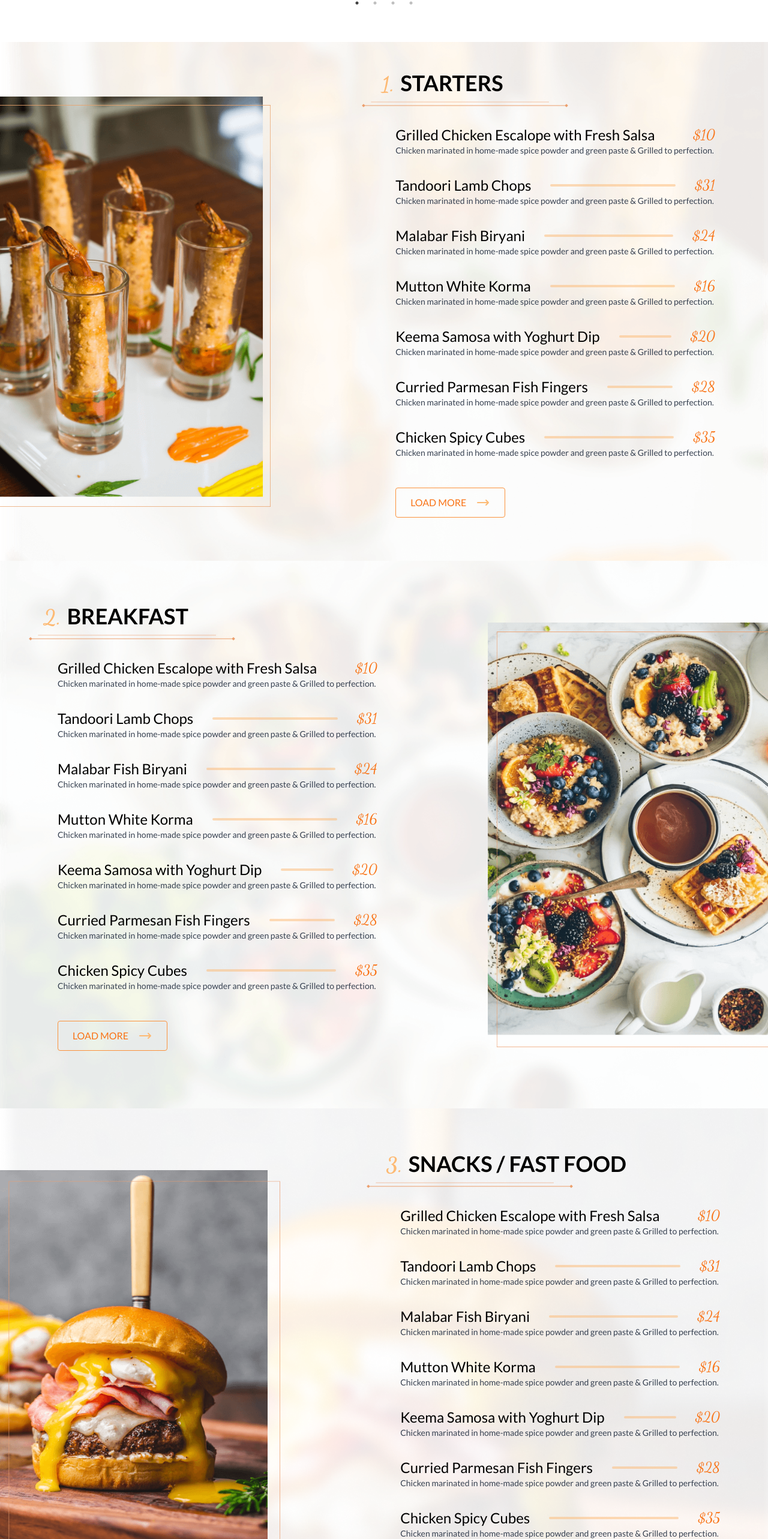
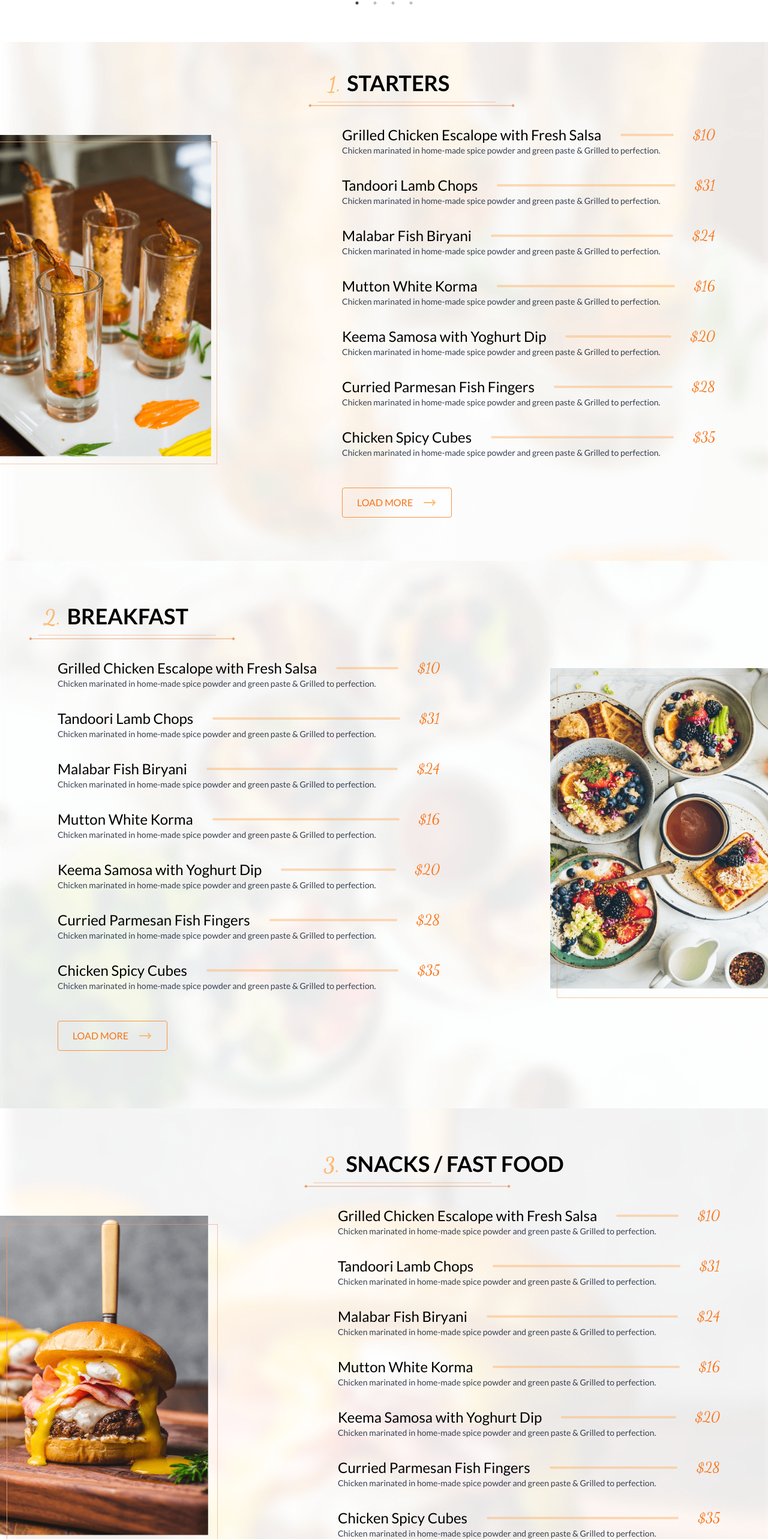
Before and after one commit to solaiman5683/good-vibes, a Next.js app: page / in a window 1280 px wide. Shown: the part 2789-5355 px from the top of the page at 60% size. Built offline with nearby package versions, Linux system fonts and the light colour scheme.

Commit message:
Book a table section responsive issue fixed

```diff
--- a/components/HomePage/BookTable.jsx
+++ b/components/HomePage/BookTable.jsx
@@ -57,7 +57,7 @@ const BookTable = () => {
 				<BookCount text='Dishes on Menu' number={50} />
 				<BookCount text='Bookings a Day' number={110} />
 			</div>
-			<div className='bg-[url("/images/book-table-form.png")] dark:bg-[url("/images/book-table-form-dark.png")] bg-no-repeat bg-cover bg-center lg:p-20'>
+			<div className='bg-[url("/images/book-table-form.png")] dark:bg-[url("/images/book-table-form-dark.png")] bg-no-repeat bg-cover bg-center lg:p-20 p-8'>
 				<div className='container flex flex-col lg:flex-row items-center justify-center gap-8'>
 					<div className='w-full lg:w-1/2 flex flex-col justify-center items-center gap-12 '>
 						<Image
@@ -74,7 +74,7 @@ const BookTable = () => {
 				</div>
 			</div>
 
-			<div className='grid grid-cols-3 font-dancing'>
+			<div className='grid grid-cols-1 md:grid-cols-3 font-dancing'>
 				<div className='bg-[url("/images/romantic-dinner.png")] dark:bg-[url("/images/romantic-dinner-dark.png")] bg-no-repeat bg-cover bg-center flex justify-center items-center flex-col p-12'>
 					<div className='text-center'>
 						<h3 className='text-4xl mb-8'>Have a Romantic Dinner?</h3>
--- a/components/Menues/Breakfast.jsx
+++ b/components/Menues/Breakfast.jsx
@@ -5,7 +5,7 @@ import MenuItem from './MenuItem';
 
 const Breakfast = () => {
 	return (
-		<div className='bg-[url("/images/breakfast-bg.png")] dark:bg-[url("/images/breakfast-bg-dark.png")] bg-no-repeat bg-cover bg-center py-12'>
+		<div className='bg-[url("/images/breakfast-bg.png")] dark:bg-[url("/images/breakfast-bg-dark.png")] bg-no-repeat bg-cover bg-center py-12 overflow-hidden'>
 			<div className='flex items-center flex-col xl:flex-row flex-col-reverse flex-wrap xl:flex-nowrap gap-6'>
 				<div className='xl:mr-28 xl:ml-12 w-full xl:w-4/6 p-6'>
 					<h2 className='font-bold text-2xl md:text-4xl uppercase'>
@@ -38,7 +38,7 @@ const Breakfast = () => {
 						</div>
 					</div>
 				</div>
-
+				<div className='w-full xl:w-2/6'>
 					<Image
 						src='/images/breakfast.png'
 						alt='Starters'
@@ -47,6 +47,7 @@ const Breakfast = () => {
 					/>
 				</div>
 			</div>
+		</div>
 	);
 };
 
--- a/components/Menues/Drinks.jsx
+++ b/components/Menues/Drinks.jsx
@@ -5,7 +5,7 @@ import MenuItem from './MenuItem';
 
 const Drinks = () => {
 	return (
-		<div className='bg-[url("/images/drinks-bg.png")] dark:bg-[url("/images/drinks-bg-dark.png")] bg-no-repeat bg-cover bg-center py-12'>
+		<div className='bg-[url("/images/drinks-bg.png")] dark:bg-[url("/images/drinks-bg-dark.png")] bg-no-repeat bg-cover bg-center py-12 overflow-hidden'>
 			<div className='flex items-center flex-col flex-col-reverse xl:flex-row gap-6'>
 				<div className='xl:mr-28 xl:ml-12 w-full xl:w-4/6 p-6'>
 					<h2 className='font-bold text-4xl uppercase'>
@@ -38,7 +38,7 @@ const Drinks = () => {
 						</div>
 					</div>
 				</div>
-
+				<div className='w-full xl:w-2/6'>
 					<Image
 						src='/images/drinks.png'
 						alt='Starters'
@@ -47,6 +47,7 @@ const Drinks = () => {
 					/>
 				</div>
 			</div>
+		</div>
 	);
 };
 
--- a/components/Menues/Snacks.jsx
+++ b/components/Menues/Snacks.jsx
@@ -5,14 +5,16 @@ import MenuItem from './MenuItem';
 
 const Snacks = () => {
 	return (
-		<div className='bg-[url("/images/snacks-bg.png")] dark:bg-[url("/images/snacks-bg-dark.png")] bg-no-repeat bg-cover bg-center py-12'>
+		<div className='bg-[url("/images/snacks-bg.png")] dark:bg-[url("/images/snacks-bg-dark.png")] bg-no-repeat bg-cover bg-center py-12 overflow-hidden'>
 			<div className='flex items-center flex-col xl:flex-row gap-6'>
+				<div className='w-full xl:w-2/6 '>
 					<Image
 						src='/images/snacks.png'
 						alt='Starters'
 						width={675}
 						height={1023}
 					/>
+				</div>
 				<div className='xl:ml-32 xl:mr-8 w-full xl:w-4/6 p-6'>
 					<h2 className='font-bold text-2xl md:text-4xl uppercase'>
 						<span className='font-dancing text-orange-300'>3. </span>
--- a/components/Menues/Starters.jsx
+++ b/components/Menues/Starters.jsx
@@ -5,14 +5,16 @@ import MenuItem from './MenuItem';
 
 const Starters = () => {
 	return (
-		<div className='bg-[url("/images/starters-bg.png")] dark:bg-[url("/images/starters-bg-dark.png")] bg-no-repeat bg-cover bg-center py-12'>
+		<div className='bg-[url("/images/starters-bg.png")] dark:bg-[url("/images/starters-bg-dark.png")] bg-no-repeat bg-cover bg-center py-12 overflow-hidden'>
 			<div className='flex items-center flex-col flex-wrap xl:flex-row xl:flex-nowrap gap-6'>
+				<div className='w-full xl:w-2/6'>
 					<Image
 						src='/images/starters.png'
 						alt='Starters'
 						width={675}
 						height={1023}
 					/>
+				</div>
 				<div className='xl:ml-32 mr-8 w-full xl:w-4/6 px-8'>
 					<h2 className='font-bold text-2xl lg:text-4xl uppercase'>
 						<span className='font-dancing text-orange-300'>1. </span>
```
Lines whose indentation alone changed are shown as unchanged.
